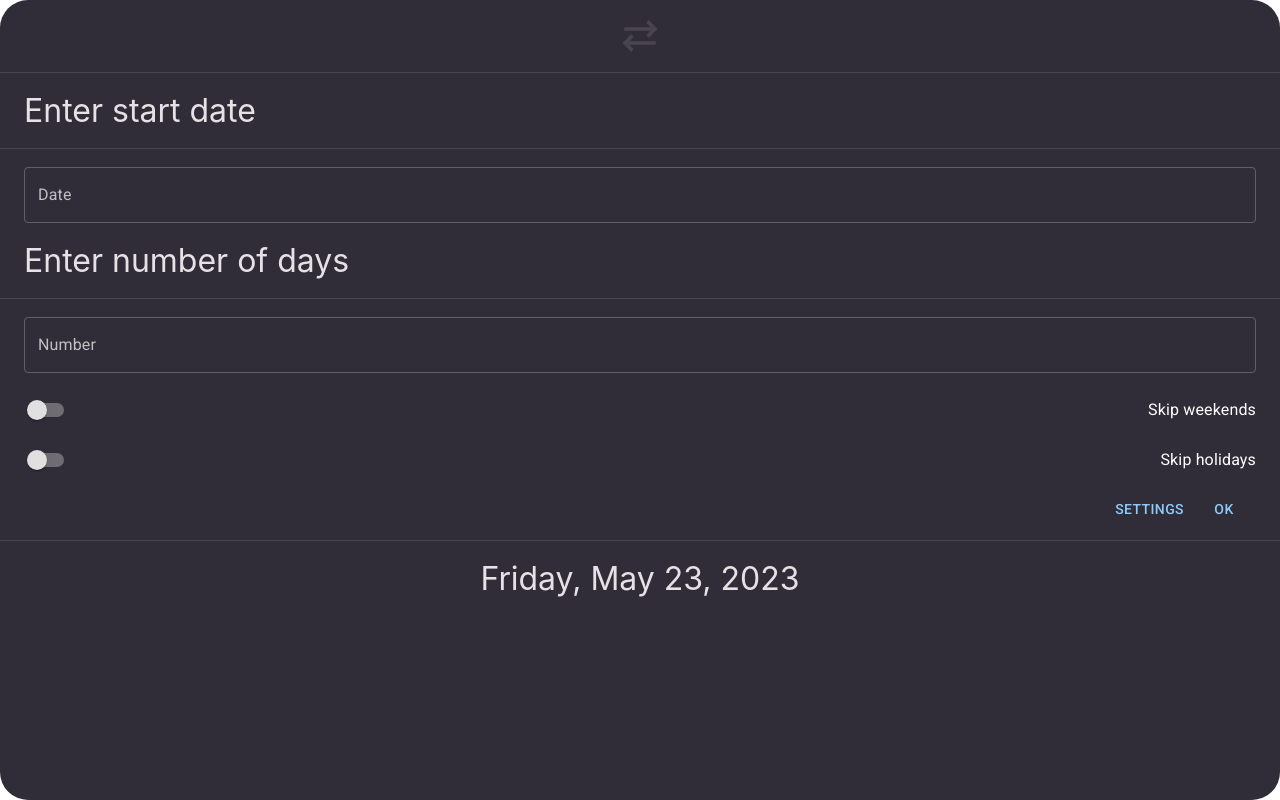
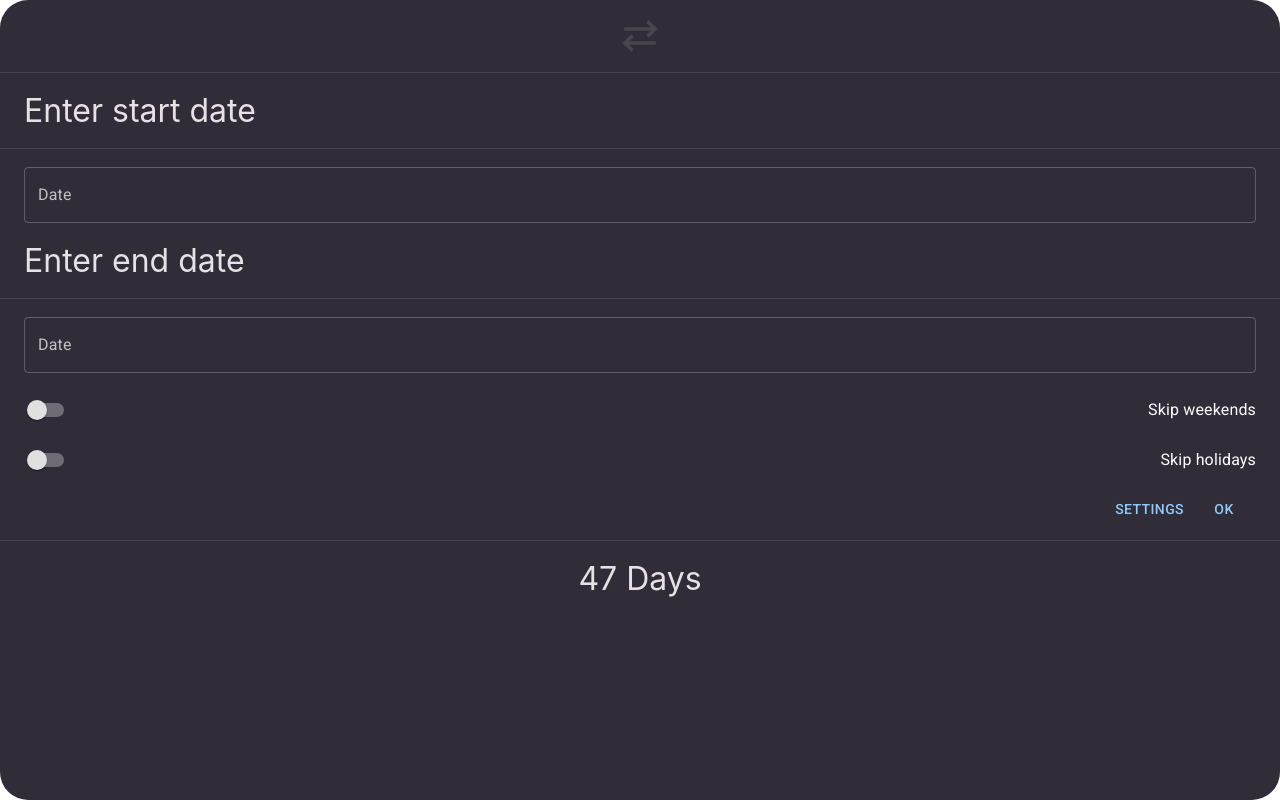
Before and after one commit to dyyllaann/date-calculator, a React (Create React App) app: page / in a window 1280 px wide. Built offline with nearby package versions, Linux system fonts and the light colour scheme.

Commit message:
Add ToDays.js and import into App.js.

```diff
--- a/src/App.js
+++ b/src/App.js
@@ -3,6 +3,7 @@ import modeButton from './mode-button.png';
 import './App.css';
 import moment from "moment";
 import ToDate from './ToDate';
+import ToDays from './ToDays';
 
 /* MUI IMPORTS */
 // import Box from "@mui/material/Box";
@@ -28,29 +29,8 @@ function App() {
 				<section className="appHeader">
 						<img src={modeButton} className="logoButton" alt="Change mode." />
 				</section>
-				{/* <div className="calendarInput">
-					<h1>Enter start date</h1>
-					<LocalizationProvider dateAdapter={AdapterMoment}>
-						<DatePicker
-							className="datePicker"
-							label="Date"
-							value={null}
-							renderInput={(params) => <TextField size="small" {...params} />}
-						/>
-					</LocalizationProvider>
-				</div>
-				<div className="calendarInput">
-					<h1>Enter end date</h1>
-					<LocalizationProvider dateAdapter={AdapterMoment}>
-						<DatePicker
-							className="datePicker"
-							label="Date"
-							value={null}
-							renderInput={(params) => <TextField size="small" {...params} />}
-						/>
-					</LocalizationProvider>
-				</div> */}
-				<ToDate />
+				{/* <ToDate /> */}
+				<ToDays />
 			</div>
 		</ThemeProvider>
 	);
--- a/src/ToDate.js
+++ b/src/ToDate.js
@@ -48,10 +48,6 @@ function ToDate() {
             id="outlined-number"
             label="Number"
             type="number"
-            // InputLabelProps={{
-            //   shrink: true,
-            // }}
-            // variant="outlined"
           />
         </div>
       </div>
--- /dev/null
+++ b/src/ToDays.js
@@ -0,0 +1,79 @@
+import React from "react";
+import modeButton from "./mode-button.png";
+import "./App.css";
+import moment from "moment";
+
+/* MUI IMPORTS */
+// import Box from "@mui/material/Box";
+import TextField from '@mui/material/TextField';
+import Button from '@mui/material/Button';
+// import DeleteIcon from "@mui/icons-material/Delete";
+import { AdapterMoment } from "@mui/x-date-pickers/AdapterMoment";
+import { LocalizationProvider } from "@mui/x-date-pickers/LocalizationProvider";
+import { DatePicker } from "@mui/x-date-pickers/DatePicker";
+import { ThemeProvider, createTheme } from "@mui/material/styles";
+import { Switch, Typography } from "@mui/material";
+
+const darkTheme = createTheme({
+	palette: {
+		mode: "dark",
+	},
+});
+
+function ToDate() {
+  return (
+		<section>
+			<div className="inputContainer">
+				<div className="inputHeader">
+					<h1>Enter start date</h1>
+				</div>
+				<div className="inputInput">
+					<LocalizationProvider dateAdapter={AdapterMoment}>
+						<DatePicker
+							className="input"
+							label="Date"
+							value={null}
+							renderInput={(params) => <TextField {...params} />}
+						/>
+					</LocalizationProvider>
+				</div>
+			</div>
+			<div className="inputContainer">
+				<div className="inputHeader">
+					<h1>Enter end date</h1>
+				</div>
+				<div className="inputInput">
+					<LocalizationProvider dateAdapter={AdapterMoment}>
+						<DatePicker
+							className="input"
+							label="Date"
+							value={null}
+							renderInput={(params) => <TextField {...params} />}
+						/>
+					</LocalizationProvider>
+				</div>
+			</div>
+			<div className="optionsContainer">
+				<div className="optionsWeekend">
+					<Switch />
+					<Typography color="text.primary">Skip weekends</Typography>
+				</div>
+				<div className="optionsHoliday">
+					<Switch />
+					<Typography color="text.primary" justifyContent="center">
+						Skip holidays
+					</Typography>
+				</div>
+				<div className="optionsActions">
+					<Button className="optionsButton">Settings</Button>
+					<Button className="optionsButton">OK</Button>
+				</div>
+			</div>
+			<div className="outputContainer">
+				<h1>47 Days</h1>
+			</div>
+		</section>
+	);
+}
+
+export default ToDate;
```
